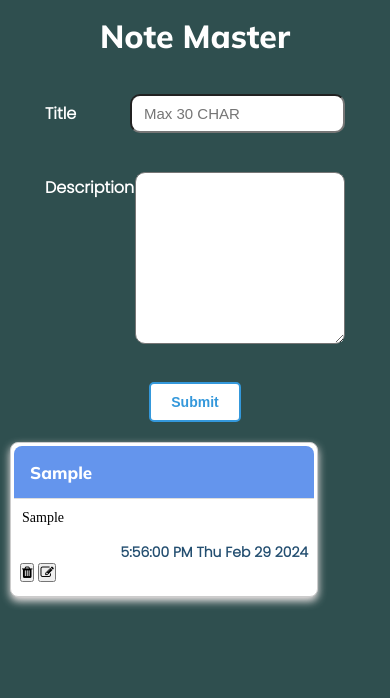
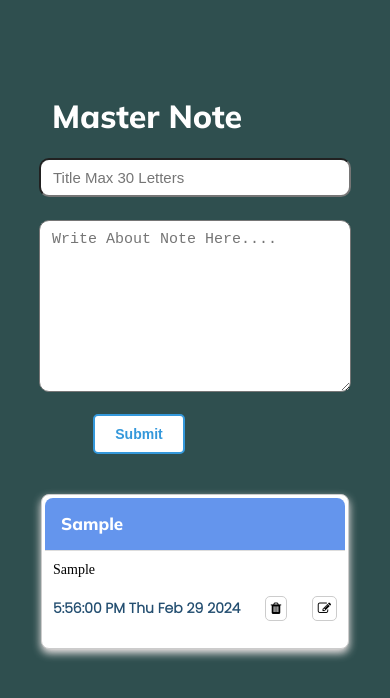
Before and after one commit to Debasmita09/masternote, a plain HTML site: page index.html in a window 390 px wide. Both pictures are taken after typing "Sample", "Sample" into the empty fields and a click on the button "Submit". Drawn offline with nearby package versions, Linux system fonts and the light colour scheme.

Commit message:
update css

```diff
--- a/index.html
+++ b/index.html
@@ -11,15 +11,13 @@
   <body>
     <div class="container">
       <div class="add-note-form">
-        <div class="heading-elements"><h1>Note Master</h1></div>
+        <div class="heading-elements"><h1> Master Note</h1></div>
         <div class="input-elements">
-          <label for="text">Title</label>
-          <input type="text" id="Note-Title"placeholder="Max 30 CHAR"  required />
+          <input type="text" id="Note-Title"placeholder="Title Max 30 Letters"  required />
         </div>
 
         <div class="input-elements">
-          <label for="text" id="noted-desc">Description</label>
-          <textarea type="text" id="des-cription" required></textarea>
+          <textarea type="text" id="des-cription" placeholder="Write about note here...." required></textarea>
         </div>
         <button id="add-btn">Submit</button>
 
--- a/js/index.js
+++ b/js/index.js
@@ -94,14 +94,49 @@ function saveUpdatedCard(index) {
   desCription.value = "";
 }
 
+// function showCards() {
+//   let data = localStorage.getItem("noteCards");
+//   let allCards = JSON.parse(data) || [];
+
+//   // Display all note cards
+//   showText.innerHTML = "";
+//   allCards.forEach((card, index) => {
+//     showText.innerHTML += `<div class="note-card">
+//             <div class="note-header">
+//                 <p class="note-title">${card.title}</p>
+//             </div>
+//             <div class="note-body">
+//                 <p class="note-description">${card.description}</p>
+//             </div>
+//             <div class="note-footer">
+//                 <p class="note-meta">${card.timestamp}</p>
+
+//                 <button onclick="removeCard(${index})"><i class="fa fa-trash"></i></button>
+
+//                 <button onclick="updateCard(${index})"><i class="fa fa-edit"></i></button>
+//             </div>
+//         </div>`;
+//   });
+// }
 function showCards() {
   let data = localStorage.getItem("noteCards");
   let allCards = JSON.parse(data) || [];
 
   // Display all note cards
   showText.innerHTML = "";
-  allCards.forEach((card, index) => {
-    showText.innerHTML += `<div class="note-card">
+  let cardsPerRow = 4;
+
+  for (let i = 0; i < allCards.length; i += cardsPerRow) {
+    // Create a row container
+    let rowContainer = document.createElement("div");
+    rowContainer.classList.add("note-card-row");
+
+    // Display cards in the row
+    for (let j = i; j < i + cardsPerRow && j < allCards.length; j++) {
+      let card = allCards[j];
+      let cardElement = document.createElement("div");
+      cardElement.classList.add("note-card");
+      cardElement.innerHTML = `
         <div class="note-header">
           <p class="note-title">${card.title}</p>
         </div>
@@ -110,14 +145,17 @@ function showCards() {
         </div>
         <div class="note-footer">
           <p class="note-meta">${card.timestamp}</p>
+          <button onclick="removeCard(${j})"><i class="fa fa-trash"></i></button>
+          <button onclick="updateCard(${j})"><i class="fa fa-edit"></i></button>
+        </div>`;
+      rowContainer.appendChild(cardElement);
+    }
 
-                <button onclick="removeCard(${index})"><i class="fa fa-trash"></i></button>
+    // Append the row container to the showText div
+    showText.appendChild(rowContainer);
+  }
+}
 
-                <button onclick="updateCard(${index})"><i class="fa fa-edit"></i></button>
-            </div>
-        </div>`;
-  });
-}
 
 // Initial display of note cards when the page loads
 showCards();
--- a/style.css
+++ b/style.css
@@ -7,10 +7,22 @@
 }
 .container {
   width: 100%;
+  display: flex;
+  flex-direction: column;
   height: 100dvh;
+  overflow-y: scroll;
   background-color: #2f4f4f;
 }
-
+::-webkit-scrollbar {
+  width: 5px;
+}
+::-webkit-scrollbar-track {
+  background-color: transparent;
+}
+::-webkit-scrollbar-thumb {
+  background-color: #d6dee1;
+  border-radius: 20px;
+}
 .add-note-form {
   width: 100%;
   height: 50%;
@@ -24,6 +36,7 @@
 .heading-elements {
   margin-top: 1rem;
   font-family: "Mulish", sans-serif;
+  margin-right: 6rem;
 }
 .input-elements {
   display: flex;
@@ -38,7 +51,7 @@
 .input-elements input {
   height: 25px;
   border-radius: 10px;
-  padding: 5px 0px 5px 12px;
+  padding: 5px 12px 5px 12px;
   font-size: 15px;
   text-transform: capitalize;
 }
@@ -47,7 +60,7 @@
   height: 150px;
   border-radius: 10px;
   padding: 5px;
-  padding: 15px 0px 5px 12px;
+  padding: 10px 12px 10px 12px;
   font-size: 15px;
   text-transform: capitalize;
 }
@@ -66,7 +79,6 @@
 }
 /* Button Style */
 #add-btn {
-  display: inline-block;
   padding: 10px 20px;
   font-size: 14px;
   font-weight: bold;
@@ -78,6 +90,7 @@
   background-color: #fff;
   border-radius: 5px;
   transition: background-color 0.3s, color 0.3s, border-color 0.3s;
+  margin-right: 7rem;
 }
 
 /* Hover Effect */
@@ -146,7 +159,11 @@
 
 .note-footer {
   background-color: white;
-  padding: 6px;
+  padding: 8px;
+  display: flex;
+  justify-content: space-between;
+  align-items: center;
+
 }
 
 .note-meta {
@@ -155,9 +172,88 @@
   text-align: right;
   font-family: "Poppins", sans-serif;
   font-weight: 600;
+  margin: 0;
+}
+
+.note-footer button {
+  background-color: #fff;
+  border: none;
+  cursor: pointer;
+}
+
+/* Add padding and border to the font-awesome icons */
+.note-footer button i {
+  padding: 5px;
+  border: 1px solid #ccc;
+  border-radius: 5px;
 }
 
 #show-text{
   display: flex;
-  gap: 10px;
+  width: auto;
+  justify-content: space-evenly;
+  align-items: center;
+  flex-direction: column;
+  gap: 20px;
+  margin-top: 5%;
+
 }
+
+.note-card-row {
+  display: flex;
+  margin-bottom: 20px;
+}
+
+/* Existing CSS... */
+
+/* Media Query for Small Screens */
+@media screen and (max-width: 600px) {
+  .container {
+    width: 100%;
+  }
+
+  .heading-elements{
+    margin-top: 4rem;
+  }
+
+  .add-note-form {
+    width: 100%;
+    margin-top: 2rem;
+  }
+
+  .input-elements {
+    width: 80%;
+    flex-direction: row;
+    justify-content: space-evenly;
+    padding: 1px;
+    gap: 10px;
+  }
+
+  .input-elements input{
+    width: 300px;
+  }
+  #noted-desc{
+    display: none;
+  }
+  .input-elements textarea  {
+    width: 300px;
+  }
+
+  #noted-desc {
+    margin-bottom: 20px; /* Adjust as needed */
+  }
+
+  .note-card {
+    max-width:300px;
+  }
+
+  .note-card-row {
+    flex-direction: column;
+  }
+  .note-header {
+    overflow: auto;
+  }
+  #add-btn {
+    margin-left: 0rem;
+  }
+}
```
Lines whose indentation alone changed are shown as unchanged.
